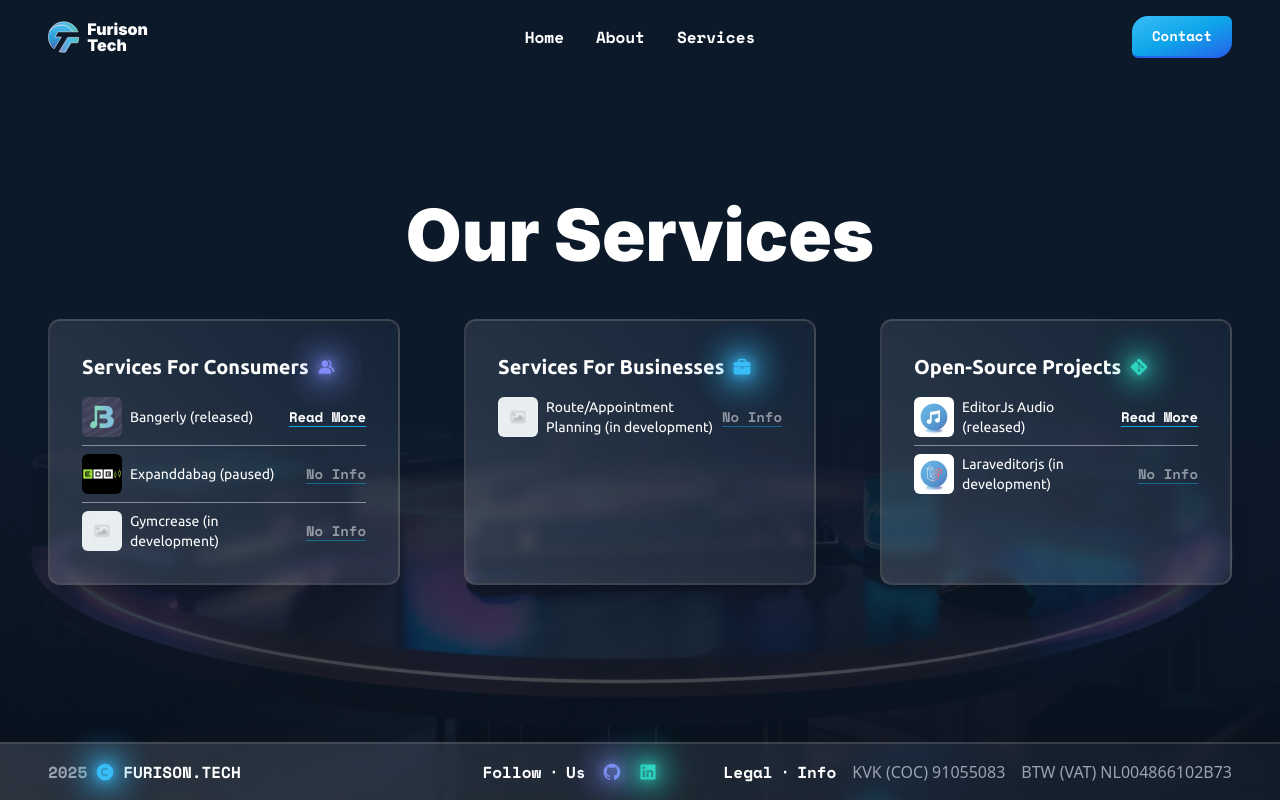
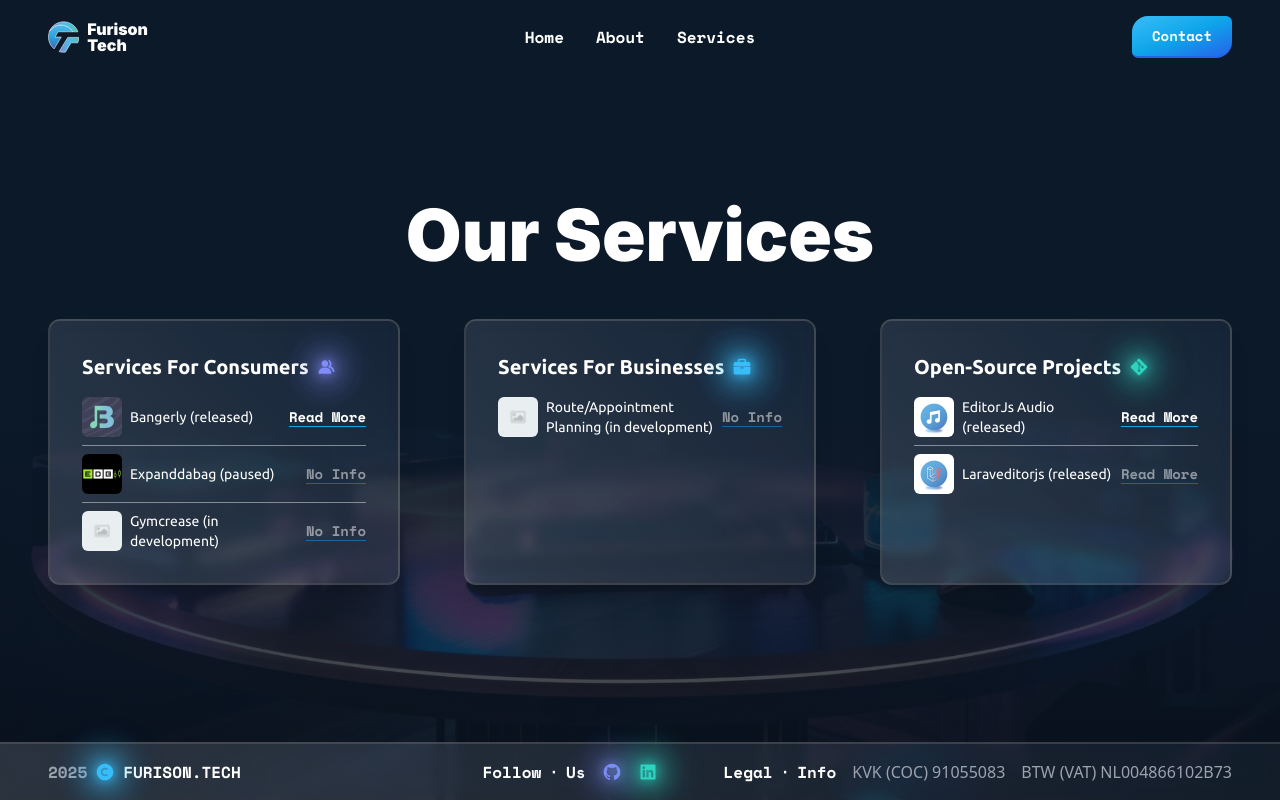
Before and after one commit to Furison-Tech/website, a website: page build_production/services/index.html in a window 1280 px wide. Drawn offline with nearby package versions, Linux system fonts and the light colour scheme.

Commit message:
finished laraveditorjs

```diff
--- a/build_production/services/index.html
+++ b/build_production/services/index.html
@@ -277,16 +277,16 @@
     </div>
     <div class="grow font-normal text-white">
         <span class="block md:hidden lg:block">
-            Laraveditorjs (in development)
+            Laraveditorjs (released)
         </span>
         <span class="opacity-50 hidden md:block lg:hidden cursor-not-allowed">
-            Laraveditorjs (in development)
+            Laraveditorjs (released)
         </span>
     </div>
-    <span class="inline-block md:hidden lg:inline-block cursor-not-allowed
+    <a href="https://github.com/Furison-Tech/LaraveditorJS" class="inline-block md:hidden lg:inline-block cursor-not-allowed
     flex-none code-font text-white underline decoration-sky-500 underline-offset-4 opacity-50">
-        No Info
-    </span>
+        Read More
+    </a>
 </div>
                                     </div>
                                 </div>
```
Also changed, not shown: build_production/index.html (+5 -5 lines).
